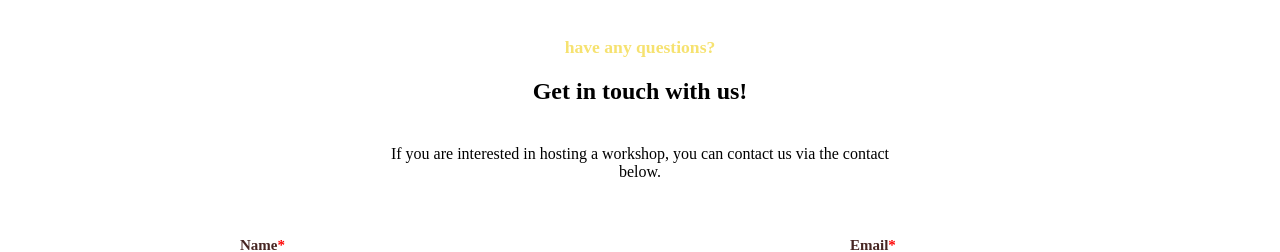
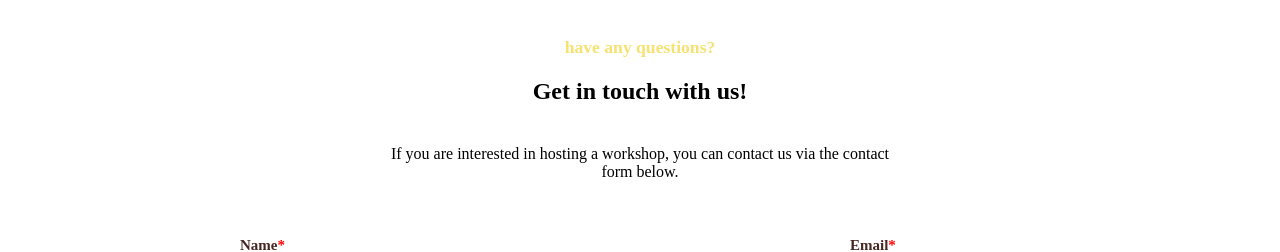
Before and after one commit to frankc95/JHR, a Next.js app: page / in a window 1280 px wide. Shown: the part 5840-6092 px from the top of the page. Built offline with nearby package versions, Linux system fonts and the light colour scheme.

Commit message:
replaced imgs

```diff
--- a/src/components/pageComp/Contact.js
+++ b/src/components/pageComp/Contact.js
@@ -49,7 +49,7 @@ const Contact = () => {
         <h2>Get in touch with us!</h2>
         <p>
           If you are interested in hosting a workshop, you can contact us via
-          the contact below.
+          the contact form below.
         </p>
       </motion.div>
       <motion.div className={styles.grid} ref={ref} animate={animation}>
```
